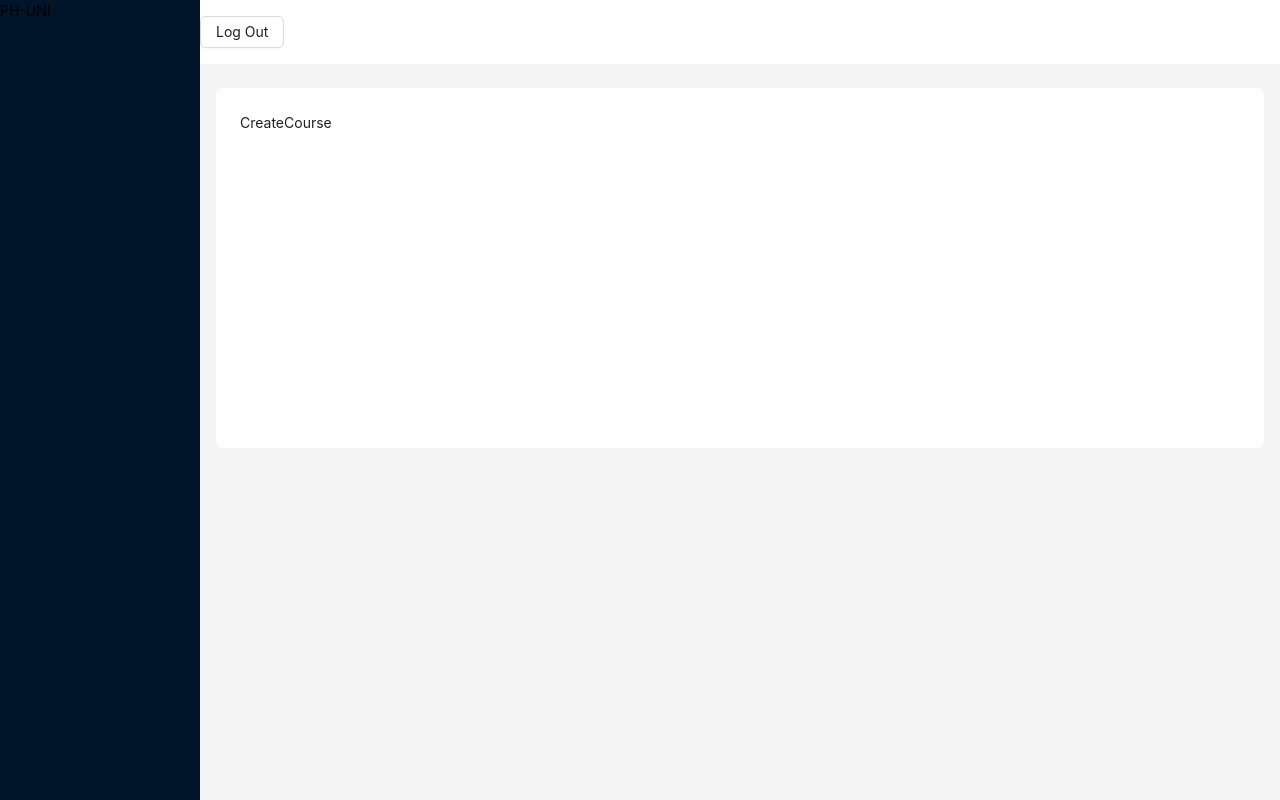
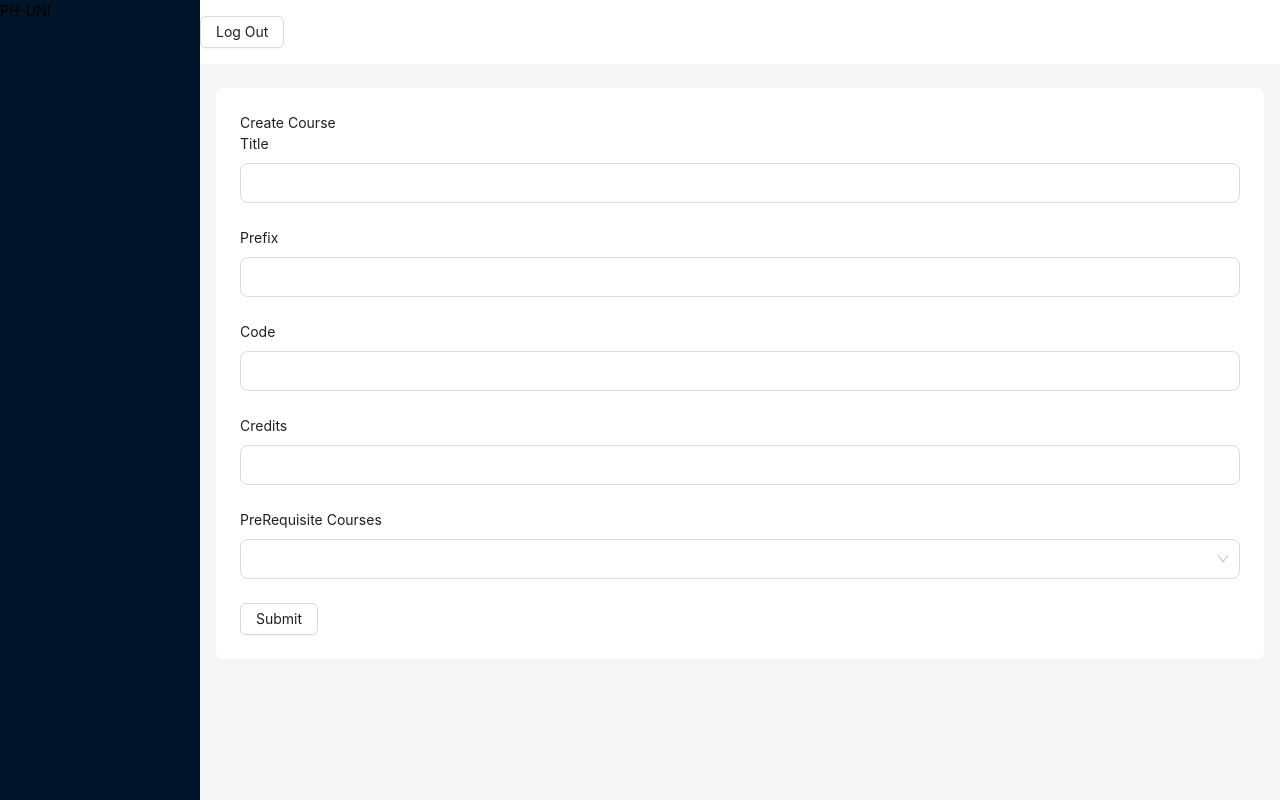
Before and after one commit to tansim12/Ph-University-Client, a React (Vite) app: page /admin/create-course in a window 1280 px wide. Built offline with nearby package versions, Linux system fonts and the light colour scheme; no server answers.

Commit message:
create course

```diff
--- a/src/Components/From/PHSelect.tsx
+++ b/src/Components/From/PHSelect.tsx
@@ -7,6 +7,7 @@ type TPHSelectProps = {
   options: { value: string; label: string; disabled?: boolean }[] | undefined;
   customStyle?: string;
   disabled?: boolean;
+  mode?: "multiple" | undefined;
 };
 
 const PHSelect = ({
@@ -15,6 +16,7 @@ const PHSelect = ({
   options,
   customStyle,
   disabled,
+  mode,
 }: TPHSelectProps) => {
   return (
     <div className={`${customStyle}`}>
@@ -23,6 +25,7 @@ const PHSelect = ({
         render={({ field, fieldState: { error } }) => (
           <Form.Item label={label}>
             <Select
+              mode={mode}
               style={{ width: "100%" }}
               {...field}
               options={options}
--- a/src/pages/Admin/Course Management/CreateCourse.tsx
+++ b/src/pages/Admin/Course Management/CreateCourse.tsx
@@ -1,11 +1,82 @@
+import { FieldValues, SubmitHandler } from "react-hook-form";
+import PHForm from "../../../Components/From/PHForm";
+import PHSelect from "../../../Components/From/PHSelect";
 
+import { Button } from "antd";
+import PHInput from "../../../Components/From/PHInput";
+import {
+  useCreateCoursesMutation,
+  useGetAllCoursesQuery,
+} from "../../../redux/Features/Admin/couseManagement.api";
+import { toast } from "sonner";
+import { handleApiError } from "../../../utils/handleApiError";
+// import { toast } from "sonner";
+// import { handleApiError } from "../../../utils/handleApiError";
 
 const CreateCourse = () => {
-    return (
-        <div>
-            CreateCourse
+  const [createCourses] = useCreateCoursesMutation();
+  const { data: courseData } = useGetAllCoursesQuery([
+    { name: "sort", value: "-createdAt" },
+  ]);
+
+  const courseOptions = courseData?.map((item) => ({
+    label: item?.title,
+    value: item?._id,
+  }));
+
+  const onSubmit: SubmitHandler<FieldValues> = async (data) => {
+    const createPreRequisiteCourses = data?.preRequisiteCourses?.map(
+      (item: any) => ({
+        course: item,
+        isDelete: false,
+      })
+    );
+
+    const payload = {
+      ...data,
+      code: Number(data?.code),
+      credits: Number(data?.credits),
+      preRequisiteCourses: createPreRequisiteCourses,
+      isDelete: false,
+    };
+
+    const toastId = toast.message("Semester Create Loading");
+    try {
+      const res = await createCourses(payload).unwrap();
+      if (res?.success) {
+        toast.success("Academic Semester Create Successfully done", {
+          id: toastId,
+          duration: 3000,
+        });
+      }
+    } catch (error) {
+      handleApiError(error, toastId);
+    }
+  };
+
+  return (
+    <div>
+      <h1 className="font-bold text-lg text-center my-5">Create Course</h1>
+
+      <div className="grid grid-cols-12 justify-center items-center  rounded-lg ">
+        <div className=" col-span-6 w-full">
+          <PHForm onSubmit={onSubmit}>
+            <PHInput name="title" label="Title" type="text" />
+            <PHInput name="prefix" label="Prefix" type="text" />
+            <PHInput name="code" label="Code" type="number" />
+            <PHInput name="credits" label="Credits" type="number" />
+            <PHSelect
+              mode="multiple"
+              label="PreRequisite Courses"
+              name="preRequisiteCourses"
+              options={courseOptions}
+            />
+            <Button htmlType="submit">Submit</Button>
+          </PHForm>
         </div>
-    );
+      </div>
+    </div>
+  );
 };
 
 export default CreateCourse;
--- a/src/redux/Features/Admin/couseManagement.api.ts
+++ b/src/redux/Features/Admin/couseManagement.api.ts
@@ -1,5 +1,8 @@
 import { TQueryParamAcademicSemester, TReduxResponse } from "../../../Types";
-import { TRegisteredSemester } from "../../../Types/couseManagement.type";
+import {
+  TCourses,
+  TRegisteredSemester,
+} from "../../../Types/couseManagement.type";
 
 import { baseApi } from "../../api/baseApi";
 
@@ -25,7 +28,6 @@ const courseManagementApi = baseApi.injectEndpoints({
       },
       providesTags: ["CourseManage"],
     }),
-
     createSemesterRegistration: builder.mutation({
       query: (body) => ({
         url: "/semester-registrations/create-semester-registration",
@@ -46,6 +48,36 @@ const courseManagementApi = baseApi.injectEndpoints({
       },
       invalidatesTags: ["CourseManage"],
     }),
+
+    // course
+    getAllCourses: builder.query({
+      query: (args) => {
+        const params = new URLSearchParams();
+        if (args) {
+          args.forEach((item: TQueryParamAcademicSemester) => {
+            params.append(item.name, item.value as string);
+          });
+        }
+
+        return {
+          url: "/courses",
+          method: "GET",
+          params: params,
+        };
+      },
+      transformResponse: (response: TReduxResponse<TCourses[]>) => {
+        return response?.data;
+      },
+      providesTags: ["AllCourse"],
+    }),
+    createCourses: builder.mutation({
+      query: (body) => ({
+        url: "/courses/create-course",
+        method: "POST",
+        body: body,
+      }),
+      invalidatesTags: ["AllCourse"],
+    }),
   }),
 });
 
@@ -53,4 +85,6 @@ export const {
   useCreateSemesterRegistrationMutation,
   useGetAllRegisteredSemesterQuery,
   useStatusUpdateSemesterRegistrationMutation,
+  useGetAllCoursesQuery,
+  useCreateCoursesMutation,
 } = courseManagementApi;
--- a/src/redux/api/baseApi.ts
+++ b/src/redux/api/baseApi.ts
@@ -58,7 +58,7 @@ const baseQueryWithRefreshToken: BaseQueryFn<
 
 // Define a service using a base URL and expected endpoints
 export const baseApi = createApi({
-  tagTypes:["CourseManage"],
+  tagTypes:["CourseManage","AllCourse"],
   reducerPath: "baseApi",
   baseQuery: baseQueryWithRefreshToken,
   endpoints: () => ({}),
```
Also changed, not shown: src/Types/couseManagement.type.ts (+17 -0 lines).
